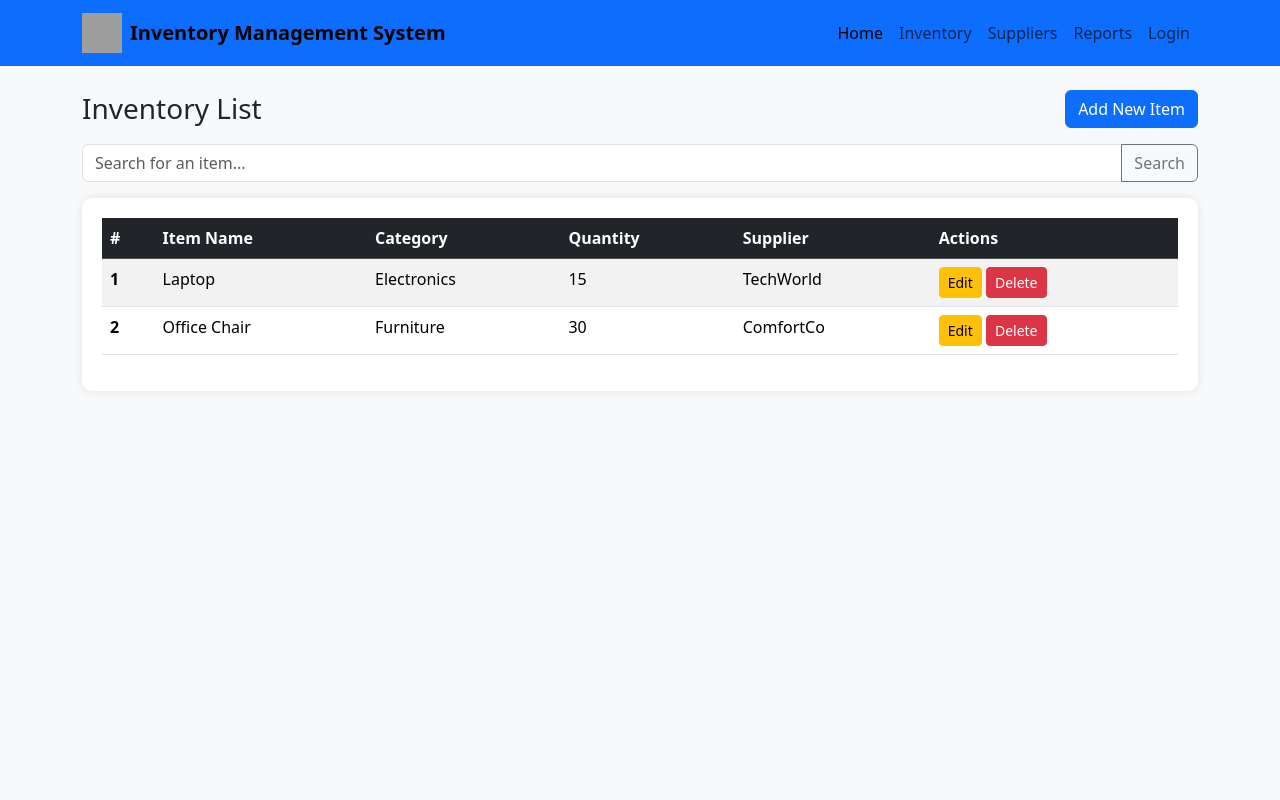
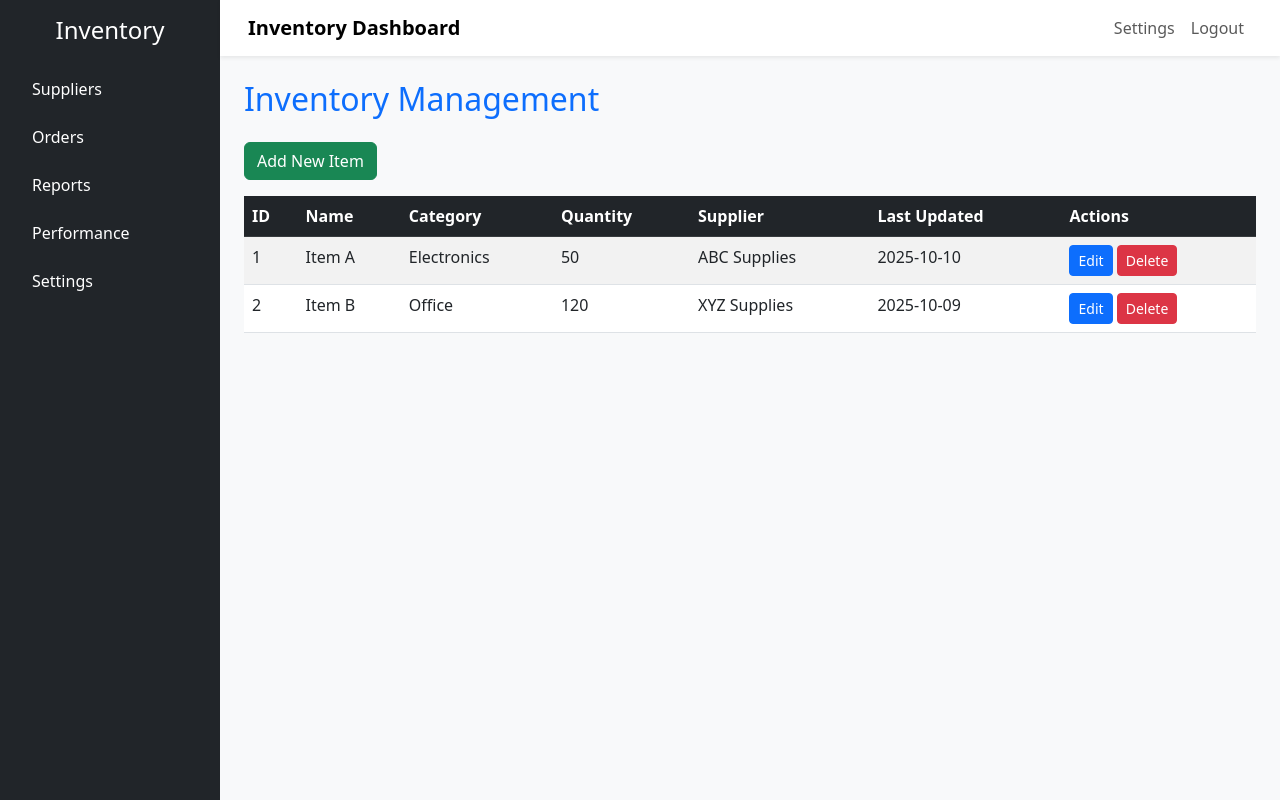
Before and after one commit to gitmatt69/Group12, a Flask app: template templates/inventory.html in a window 1280 px wide. Run offline with Flask 3, Linux system fonts and the light colour scheme; the template is opened without the code that fills it, so the values that code supplies are empty; grey boxes are pictures that could not be loaded.

Commit message:
fixed a bug to make the buttons on the index page work

```diff
--- a/app.py
+++ b/app.py
@@ -5,6 +5,10 @@ app = Flask(__name__)
 @app.route('/')
 def home():
     return render_template('index.html')
+
+@app.route('/inventory')
+def inventory():
+    return render_template('inventory.html')
 
 @app.route('/suppliers')
 def suppliers():
--- a/templates/index.html
+++ b/templates/index.html
@@ -13,11 +13,11 @@
     <div class="bg-dark text-white p-3" id="sidebar" style="min-width: 220px; height: 100vh;">
       <h4 class="text-center mb-4">Inventory</h4>
       <ul class="nav flex-column">
-        <li class="nav-item mb-2"><a href="/templates/suppliers.html" class="nav-link text-white">Suppliers</a></li>
-        <li class="nav-item mb-2"><a href="/templates/orders.html" class="nav-link text-white">Orders</a></li>
-        <li class="nav-item mb-2"><a href="/templates/reports.html" class="nav-link text-white">Reports</a></li>
-        <li class="nav-item mb-2"><a href="/templates/performance.html" class="nav-link text-white">Performance</a></li>
-        <li class="nav-item mb-2"><a href="/templates/settings.html" class="nav-link text-white">Settings</a></li>
+        <li class="nav-item mb-2"><a href="{{ url_for('suppliers') }}" class="nav-link text-white">Suppliers</a></li>
+        <li class="nav-item mb-2"><a href="{{ url_for('orders') }}" class="nav-link text-white">Orders</a></li>
+        <li class="nav-item mb-2"><a href="{{ url_for('reports') }}" class="nav-link text-white">Reports</a></li>
+        <li class="nav-item mb-2"><a href="{{ url_for('performance') }}" class="nav-link text-white">Performance</a></li>
+        <li class="nav-item mb-2"><a href="{{ url_for('settings') }}" class="nav-link text-white">Settings</a></li>
       </ul>
     </div>
 
@@ -26,11 +26,11 @@
       <!-- Top Navbar -->
       <nav class="navbar navbar-expand-lg navbar-light bg-white shadow-sm px-3">
         <div class="container-fluid">
-          <a class="navbar-brand fw-bold" href="/">Inventory Dashboard</a>
+          <a class="navbar-brand fw-bold" href="{{ url_for('home') }}">Inventory Dashboard</a>
           <div class="collapse navbar-collapse justify-content-end">
             <ul class="navbar-nav mb-2 mb-lg-0">
               <li class="nav-item">
-                <a class="nav-link" href="/templates/settings.html">Settings</a>
+                <a class="nav-link" href="{{ url_for('settings') }}">Settings</a>
               </li>
               <li class="nav-item">
                 <a class="nav-link" href="#">Logout</a>
@@ -58,7 +58,7 @@
             <div class="card-body">
               <h5 class="card-title fw-bold">Manage Inventory</h5>
               <p class="card-text text-muted">Add, edit, or remove items from your stock easily.</p>
-              <a href="/templates/inventory.html" class="btn btn-outline-primary">Open Inventory</a>
+              <a href="{{ url_for('inventory') }}" class="btn btn-outline-primary">Open Inventory</a>
             </div>
           </div>
         </div>
@@ -67,7 +67,7 @@
             <div class="card-body">
               <h5 class="card-title fw-bold">Manage Suppliers</h5>
               <p class="card-text text-muted">Keep supplier details organized and up to date.</p>
-              <a href="/templates/suppliers.html" class="btn btn-outline-primary">View Suppliers</a>
+              <a href="{{ url_for('suppliers') }}" class="btn btn-outline-primary">View Suppliers</a>
             </div>
           </div>
         </div>
@@ -76,7 +76,7 @@
             <div class="card-body">
               <h5 class="card-title fw-bold">Reports</h5>
               <p class="card-text text-muted">Get insights into stock levels, sales, and performance.</p>
-              <a href="/templates/reports.html" class="btn btn-outline-primary">View Reports</a>
+              <a href="{{ url_for('reports') }}" class="btn btn-outline-primary">View Reports</a>
             </div>
           </div>
         </div>
@@ -85,7 +85,7 @@
             <div class="card-body">
               <h5 class="card-title fw-bold">Orders</h5>
               <p class="card-text text-muted">Track current orders and their status.</p>
-              <a href="/templates/orders.html" class="btn btn-outline-primary">View Orders</a>
+              <a href="{{ url_for('orders') }}" class="btn btn-outline-primary">View Orders</a>
             </div>
           </div>
         </div>
@@ -94,7 +94,7 @@
             <div class="card-body">
               <h5 class="card-title fw-bold">Performance</h5>
               <p class="card-text text-muted">Get insights into sales and performance.</p>
-              <a href="/templates/performance.html" class="btn btn-outline-primary">View Performance</a>
+              <a href="{{ url_for('performance') }}" class="btn btn-outline-primary">View Performance</a>
             </div>
           </div>
         </div>
@@ -103,7 +103,7 @@
             <div class="card-body">
               <h5 class="card-title fw-bold">Settings</h5>
               <p class="card-text text-muted">Customize your preferences and account settings.</p>
-              <a href="/templates/settings.html" class="btn btn-outline-primary">Account Settings</a>
+              <a href="{{ url_for('settings') }}" class="btn btn-outline-primary">Account Settings</a>
             </div>
           </div>
         </div>
--- a/templates/inventory.html
+++ b/templates/inventory.html
@@ -1,105 +1,51 @@
-<!DOCTYPE html>
-<html lang="en">
-<head>
-  <meta charset="UTF-8">
-  <meta name="viewport" content="width=device-width, initial-scale=1">
-  <title>Inventory Management</title>
-  <!-- Bootstrap CSS -->
-  <link href="https://cdn.jsdelivr.net/npm/bootstrap@5.3.3/dist/css/bootstrap.min.css" rel="stylesheet">
+{% extends "index.html" %}
 
-  <style>
-    body {
-      background-color: #f8f9fa;
-    }
-    .navbar-brand {
-      font-weight: bold;
-    }
-    .table-container {
-      background-color: white;
-      padding: 20px;
-      border-radius: 10px;
-      box-shadow: 0 0 10px rgba(0,0,0,0.1);
-    }
-  </style>
-</head>
-<body>
+{% block title %}Inventory{% endblock %}
 
-  <nav class="navbar navbar-expand-lg navbar-light bg-primary mb-4">
-    <div class="container">
-      <a class="navbar-brand d-flex align-items-center" href="#">
-      <img src="https://vanh.co.za/cdn/shop/files/Van_H_logo_91e6170f-52a6-4d92-b76a-2becf76c5c19_600x.png?v=1614295501" alt="VanH Logo" width="40" height="40" class="me-2">
-      <span class="fw-bold">Inventory Management System</span>
-      </a>
+{% block content %}
+<h2 class="mb-4 text-primary">Inventory Management</h2>
 
-      <button class="navbar-toggler" type="button" data-bs-toggle="collapse" data-bs-target="#navbarNav">
-        <span class="navbar-toggler-icon"></span>
-      </button>
-      <div class="collapse navbar-collapse" id="navbarNav">
-        <ul class="navbar-nav ms-auto">
-          <li class="nav-item"><a class="nav-link active" href="#">Home</a></li>
-          <li class="nav-item"><a class="nav-link" href="#">Inventory</a></li>
-          <li class="nav-item"><a class="nav-link" href="#">Suppliers</a></li>
-          <li class="nav-item"><a class="nav-link" href="#">Reports</a></li>
-          <li class="nav-item"><a class="nav-link" href="#">Login</a></li>
-        </ul>
-      </div>
-    </div>
-  </nav>
-
-  <div class="container">
-    <!-- button needs functionality and link to db -->
-    <div class="d-flex justify-content-between align-items-center mb-3">
-      <h3 class="mb-0">Inventory List</h3>
-      <button class="btn btn-primary">Add New Item</button>
+<div class="mb-3">
+  <a href="#" class="btn btn-success">Add New Item</a>
 </div>
 
-
-    <div class="input-group mb-3">
-      <input type="text" class="form-control" placeholder="Search for an item...">
-      <button class="btn btn-outline-secondary" type="button">Search</button>
-    </div>
-
-<!-- we need to edit this to implement the tables from the db -->
-    <div class="table-container">
 <table class="table table-striped table-hover">
   <thead class="table-dark">
     <tr>
-            <th scope="col">#</th>
-            <th scope="col">Item Name</th>
-            <th scope="col">Category</th>
-            <th scope="col">Quantity</th>
-            <th scope="col">Supplier</th>
-            <th scope="col">Actions</th>
+      <th>ID</th>
+      <th>Name</th>
+      <th>Category</th>
+      <th>Quantity</th>
+      <th>Supplier</th>
+      <th>Last Updated</th>
+      <th>Actions</th>
     </tr>
   </thead>
   <tbody>
     <tr>
-            <th scope="row">1</th>
-            <td>Laptop</td>
+      <td>1</td>
+      <td>Item A</td>
       <td>Electronics</td>
-            <td>15</td>
-            <td>TechWorld</td>
+      <td>50</td>
+      <td>ABC Supplies</td>
+      <td>2025-10-10</td>
       <td>
-              <button class="btn btn-sm btn-warning">Edit</button>
+        <button class="btn btn-sm btn-primary">Edit</button>
         <button class="btn btn-sm btn-danger">Delete</button>
       </td>
     </tr>
     <tr>
-            <th scope="row">2</th>
-            <td>Office Chair</td>
-            <td>Furniture</td>
-            <td>30</td>
-            <td>ComfortCo</td>
+      <td>2</td>
+      <td>Item B</td>
+      <td>Office</td>
+      <td>120</td>
+      <td>XYZ Supplies</td>
+      <td>2025-10-09</td>
       <td>
-              <button class="btn btn-sm btn-warning">Edit</button>
+        <button class="btn btn-sm btn-primary">Edit</button>
         <button class="btn btn-sm btn-danger">Delete</button>
       </td>
     </tr>
   </tbody>
 </table>
-    </div>
-  </div>
-
-  <script src="https://cdn.jsdelivr.net/npm/bootstrap@5.3.3/dist/js/bootstrap.bundle.min.js"></script>
-</body>
-</html>
+{% endblock %}
--- a/templates/orders.html
+++ b/templates/orders.html
@@ -1,4 +1,4 @@
-{% extends "base.html" %}
+{% extends "index.html" %}
 {% block title %}Orders{% endblock %}
 
 {% block content %}
--- a/templates/performance.html
+++ b/templates/performance.html
@@ -1,4 +1,4 @@
-{% extends "base.html" %}
+{% extends "index.html" %}
 {% block title %}Performance{% endblock %}
 
 {% block content %}
--- a/templates/reports.html
+++ b/templates/reports.html
@@ -1,4 +1,4 @@
-{% extends "base.html" %}
+{% extends "index.html" %}
 {% block title %}Reports{% endblock %}
 
 {% block content %}
--- a/templates/settings.html
+++ b/templates/settings.html
@@ -1,4 +1,4 @@
-{% extends "base.html" %}
+{% extends "index.html" %}
 {% block title %}Settings{% endblock %}
 
 {% block content %}
```
Lines whose indentation alone changed are shown as unchanged.
